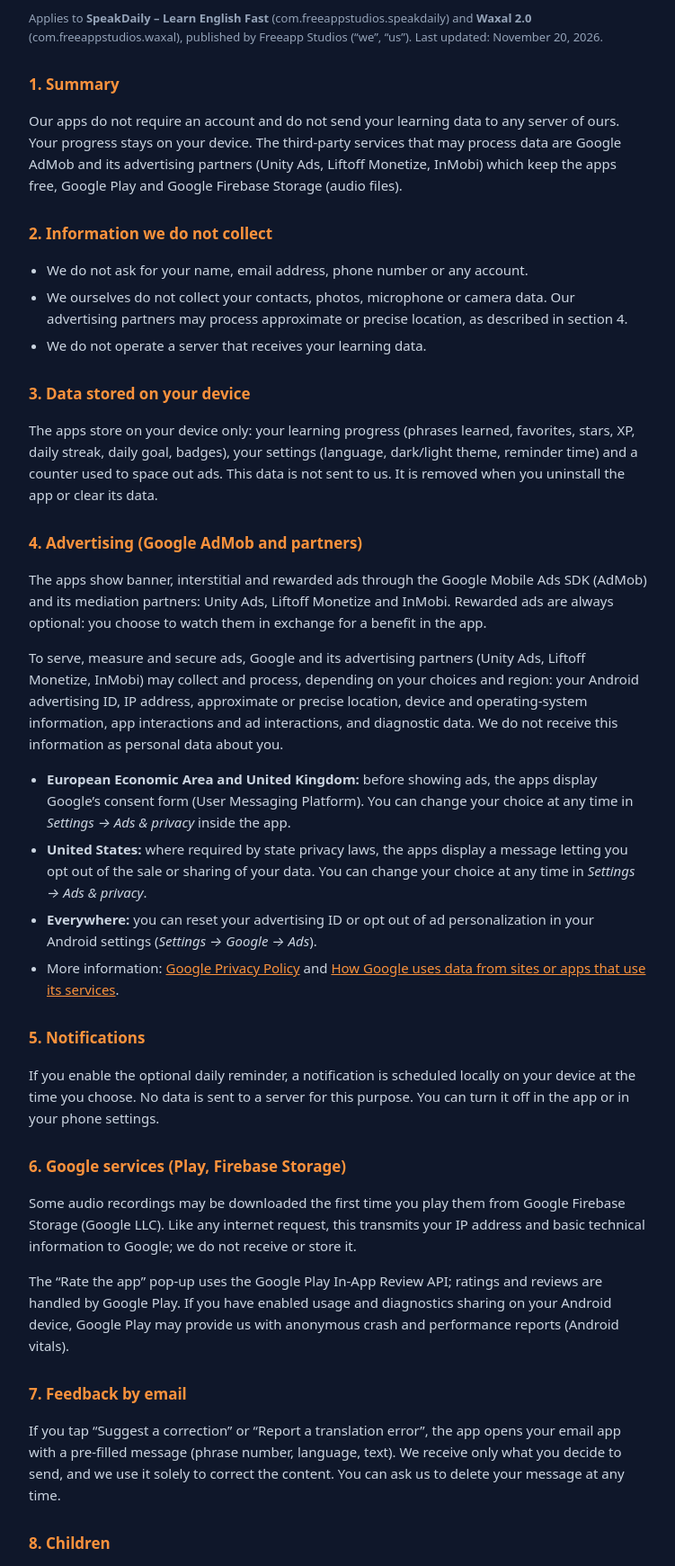
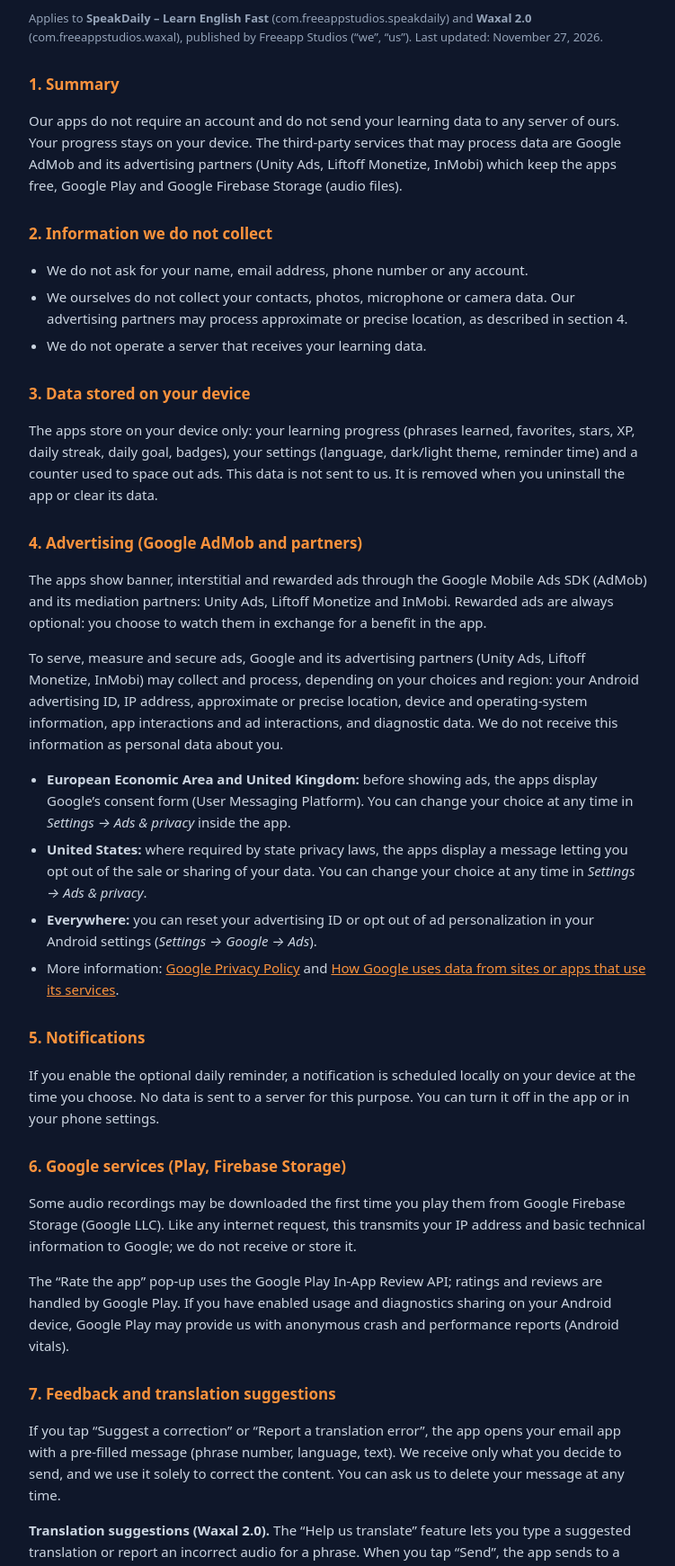
Before and after one commit to zikmama-art/speakdaily-privacy-policy, a plain HTML site: page index.html in a window 1280 px wide. Shown: the part 113-1854 px from the top of the page at 90% size, without its empty margins (264-1015 px from the left). Drawn offline with Linux system fonts and the light colour scheme.

Commit message:
Update index.html

```diff
--- a/index.html
+++ b/index.html
@@ -27,7 +27,7 @@
 <!-- ===================== ENGLISH ===================== -->
 <section id="en" lang="en">
 <h1>Privacy Policy</h1>
-<p class="meta">Applies to <strong>SpeakDaily – Learn English Fast</strong> (com.freeappstudios.speakdaily) and <strong>Waxal 2.0</strong> (com.freeappstudios.waxal), published by Freeapp Studios (“we”, “us”). Last updated: November 20, 2026.</p>
+<p class="meta">Applies to <strong>SpeakDaily – Learn English Fast</strong> (com.freeappstudios.speakdaily) and <strong>Waxal 2.0</strong> (com.freeappstudios.waxal), published by Freeapp Studios (“we”, “us”). Last updated: November 27, 2026.</p>
 
 <h2>1. Summary</h2>
 <p>Our apps do not require an account and do not send your learning data to any server of ours. Your progress stays on your device. The third-party services that may process data are Google AdMob and its advertising partners (Unity Ads, Liftoff Monetize, InMobi) which keep the apps free, Google Play and Google Firebase Storage (audio files).</p>
@@ -59,8 +59,9 @@
 <p>Some audio recordings may be downloaded the first time you play them from Google Firebase Storage (Google LLC). Like any internet request, this transmits your IP address and basic technical information to Google; we do not receive or store it.</p>
 <p>The “Rate the app” pop-up uses the Google Play In-App Review API; ratings and reviews are handled by Google Play. If you have enabled usage and diagnostics sharing on your Android device, Google Play may provide us with anonymous crash and performance reports (Android vitals).</p>
 
-<h2>7. Feedback by email</h2>
+<h2>7. Feedback and translation suggestions</h2>
 <p>If you tap “Suggest a correction” or “Report a translation error”, the app opens your email app with a pre-filled message (phrase number, language, text). We receive only what you decide to send, and we use it solely to correct the content. You can ask us to delete your message at any time.</p>
+<p><strong>Translation suggestions (Waxal 2.0).</strong> The “Help us translate” feature lets you type a suggested translation or report an incorrect audio for a phrase. When you tap “Send”, the app sends to a Google Forms form that we operate: the text you typed, the Wolof phrase and its internal number, the language of your translation and the type of contribution. We do not ask for your name, email or any account, and we do not link the submission to you. Please do not write personal information in the text field. Because the form is hosted by Google, Google receives your IP address and technical information as for any internet request. We use submissions only to review and improve the translations in the app, and we keep them as long as needed for that purpose. You can ask us to delete a submission by writing to the contact address below.</p>
 
 <h2>8. Children</h2>
 <p>The apps are not directed to children under 13, and we do not knowingly collect personal information from children. Ads are served through Google AdMob and its partners, which apply their own policies to ad content.</p>
@@ -83,7 +84,7 @@
 <!-- ===================== FRANÇAIS ===================== -->
 <section id="fr" lang="fr">
 <h1>Politique de confidentialité</h1>
-<p class="meta">S’applique à <strong>SpeakDaily – Learn English Fast</strong> (com.freeappstudios.speakdaily) et <strong>Waxal 2.0</strong> (com.freeappstudios.waxal), publiées par Freeapp Studios (« nous »). Dernière mise à jour : 20 novembre 2026.</p>
+<p class="meta">S’applique à <strong>SpeakDaily – Learn English Fast</strong> (com.freeappstudios.speakdaily) et <strong>Waxal 2.0</strong> (com.freeappstudios.waxal), publiées par Freeapp Studios (« nous »). Dernière mise à jour : 27 novembre 2026.</p>
 
 <h2>1. En bref</h2>
 <p>Nos applications ne demandent aucun compte et n’envoient pas vos données d’apprentissage vers un serveur qui nous appartient. Votre progression reste sur votre appareil. Les services tiers pouvant traiter des données sont Google AdMob et ses partenaires publicitaires (Unity Ads, Liftoff Monetize, InMobi), qui permettent de garder les applications gratuites, Google Play et Google Firebase Storage (fichiers audio).</p>
@@ -115,8 +116,9 @@
 <p>Certains enregistrements audio peuvent être téléchargés lors de leur première lecture depuis Google Firebase Storage (Google LLC). Comme toute requête Internet, cela transmet votre adresse IP et des informations techniques de base à Google ; nous ne les recevons ni ne les conservons.</p>
 <p>La fenêtre « Noter l’application » utilise l’API Google Play In-App Review ; les notes et avis sont gérés par Google Play. Si vous avez activé le partage de l’utilisation et des diagnostics sur votre appareil Android, Google Play peut nous transmettre des rapports anonymes de plantage et de performance (Android vitals).</p>
 
-<h2>7. Retours par e-mail</h2>
+<h2>7. Retours et propositions de traduction</h2>
 <p>Si vous touchez « Proposer une correction » ou « Signaler une erreur de traduction », l’application ouvre votre messagerie avec un message prérempli (numéro de la phrase, langue, texte). Nous recevons uniquement ce que vous décidez d’envoyer, et nous l’utilisons seulement pour corriger le contenu. Vous pouvez demander la suppression de votre message à tout moment.</p>
+<p><strong>Propositions de traduction (Waxal 2.0).</strong> La fonction « Aide-nous à traduire » vous permet de saisir une traduction proposée ou de signaler un audio incorrect pour une phrase. Lorsque vous appuyez sur « Envoyer », l’application transmet à un formulaire Google Forms que nous gérons : le texte que vous avez saisi, la phrase en wolof et son numéro interne, la langue de votre traduction et le type de contribution. Nous ne demandons ni votre nom, ni votre e-mail, ni aucun compte, et nous ne lions pas l’envoi à votre personne. Merci de ne saisir aucune information personnelle dans le champ de texte. Le formulaire étant hébergé par Google, Google reçoit votre adresse IP et des informations techniques, comme pour toute requête internet. Nous utilisons les envois uniquement pour vérifier et améliorer les traductions de l’application et les conservons le temps nécessaire à cet usage. Vous pouvez demander la suppression d’un envoi en écrivant à l’adresse de contact ci-dessous.</p>
 
 <h2>8. Enfants</h2>
 <p>Les applications ne s’adressent pas aux enfants de moins de 13 ans et nous ne collectons pas sciemment d’informations personnelles auprès d’enfants. Les publicités sont diffusées par Google AdMob et ses partenaires, qui appliquent leurs propres règles sur le contenu des annonces.</p>
```
